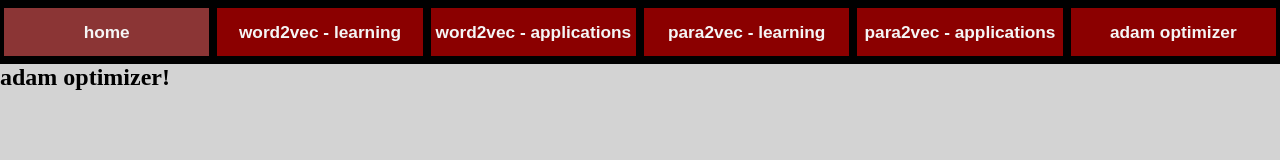
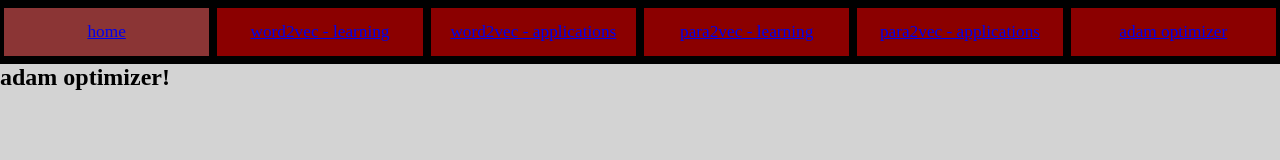
Before and after one commit to hyoder/visNLP, a website: page public/views/adam.html in a window 1280 px wide. Drawn offline with Linux system fonts and the light colour scheme; files that its build step writes are made by us from their sources.

Commit message:
will this work ???

```diff
--- a/public/style.css
+++ b/public/style.css
@@ -1,7 +1,6 @@
 * { margin: 0; padding: 0; }
 body { overflow: hidden; }
-h1
-{
+a {
     font-size: 1.35vw;
     margin: auto;
     text-align: center;
--- a/public/views/adam.html
+++ b/public/views/adam.html
@@ -3,15 +3,16 @@
     <head>
         <title>adam optimizer - visNLP</title>
         <link rel="stylesheet" href="./style.css"/>
+        <script src="./scripts.js"></script>
     </head>
     <body>
         <div id="navbar">
-            <button class="navelement" id="navhome"><h1>home</h1></button>
-            <button class="navelement" id="navword1"><h1>word2vec - learning</h1></button>
-            <button class="navelement" id="navword2"><h1>word2vec - applications</h1></button>
-            <button class="navelement" id="navpara1"><h1>para2vec - learning</h1></button>
-            <button class="navelement" id="navpara2"><h1>para2vec - applications</h1></button>
-            <button class="navelement" id="navadam"><h1>adam optimizer</h1></button>
+            <div class="navelement" id="navhome" ><a href="/"    >home</a></div>
+            <div class="navelement" id="navword1"><a href="/w2v1">word2vec - learning</a></div>
+            <div class="navelement" id="navword2"><a href="/w2v2">word2vec - applications</a></div>
+            <div class="navelement" id="navpara1"><a href="/p2v1">para2vec - learning</a></div>
+            <div class="navelement" id="navpara2"><a href="/p2v2">para2vec - applications</a></div>
+            <div class="navelement" id="navadam" ><a href="/adam">adam optimizer</a></div>
         </div>
         <div id="restofpage">
             <h2>adam optimizer!</h2>
--- a/server.js
+++ b/server.js
@@ -9,7 +9,7 @@ app.use( favicon( path.join( __dirname, 'public', 'favicon.ico' ) ) );
 app.use( express.static( path.join( __dirname + '/public' ) ) );
 
 app.get('/',     ( req, res ) => { res.sendFile( '/index.html' ); } );
-app.get('/w2v1', ( req, res ) => { res.sendFile( '/assets/w2v1.html' ); } );
+app.get('/w2v1', ( req, res ) => { res.sendFile( path.join( __dirname, 'public', 'assets', 'w2v1.html' ) ); } );
 app.get('/w2v2', ( req, res ) => { res.sendFile( '/assets/w2v2.html' ); } );
 app.get('/p2v1', ( req, res ) => { res.sendFile( '/assets/p2v1.html' ); } );
 app.get('/p2v2', ( req, res ) => { res.sendFile( '/assets/p2v2.html' ); } );
```
Also changed, not shown: public/views/p2v1.html (+7 -6 lines), public/views/p2v2.html (+7 -6 lines), public/views/w2v1.html (+7 -6 lines), public/views/w2v2.html (+7 -6 lines).
